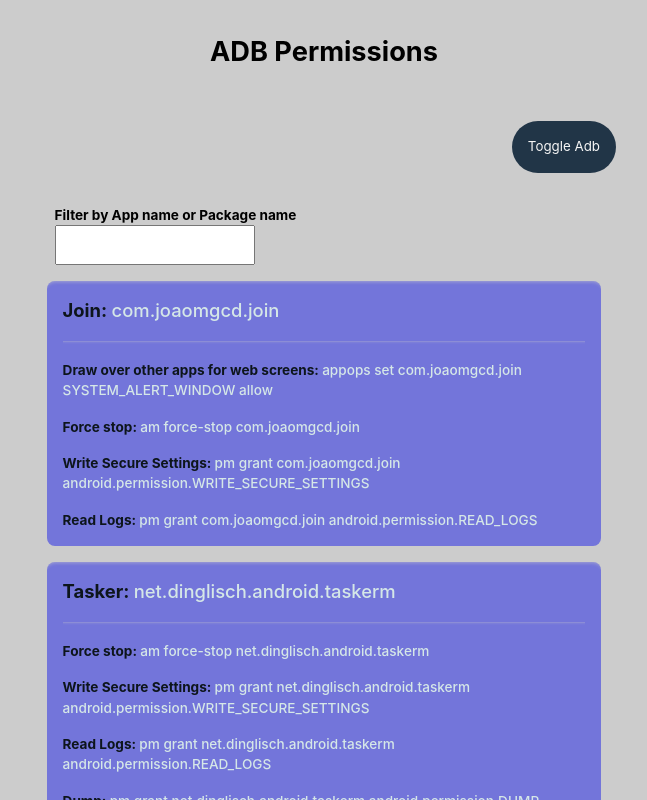
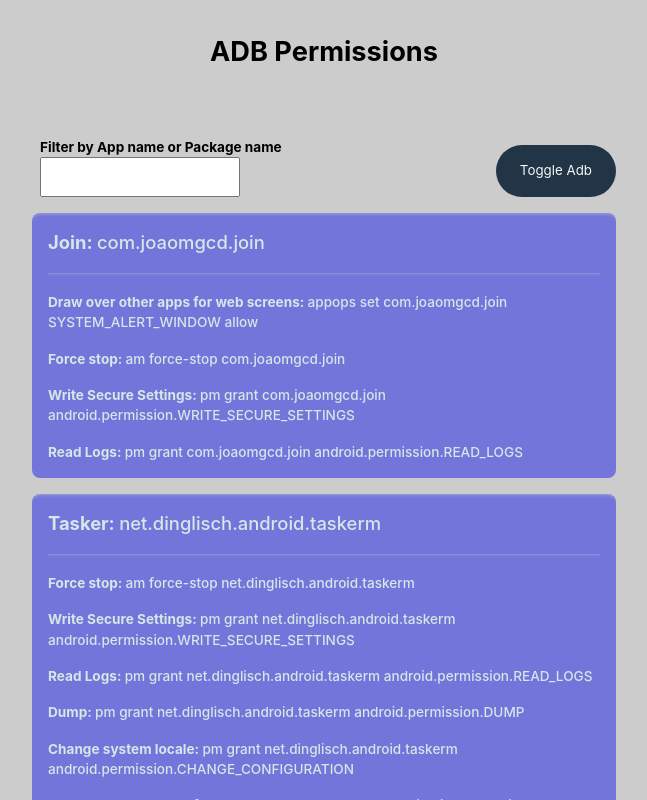
Before and after one commit to Pharma2022/adb-permissions, a React (Vite) app: page / in a window 1280 px wide. Shown: the top 800 px of the page, without its empty margins (316-963 px from the left). Built offline with nearby package versions, Linux system fonts and the light colour scheme.

Commit message:
updated css

```diff
--- a/src/components/Boxes.jsx
+++ b/src/components/Boxes.jsx
@@ -6,7 +6,7 @@
 
 
   return filteredPermissions.map(({ name, packageName, permissions }) => (
-        <div className='copy-item-container container flex-col' key={name}>
+        <div className='copy-item-container  flex-col' key={name}>
           <CopyItem
             name={name}
             packageName={packageName}
--- a/src/index.css
+++ b/src/index.css
@@ -10,7 +10,7 @@
 }
 h1{
   text-align: center;
-  padding: 2rem;
+  padding: 2rem 0;
 }
 .pointer{
   cursor: pointer;
@@ -52,6 +52,27 @@
 .wrap{
   flex-wrap: wrap;
 }
+.space-between{
+  justify-content: space-between;
+
+}
+.space-around{
+  justify-content: space-around;
+}
+.space-evenly{
+  justify-content: space-evenly;
+}
+.align-center{
+  align-items: center;
+}
+
+.align-end{
+  align-items: flex-end;
+}
+.w-full{
+  width: 100%;
+}
+
 .App{
   font-size: .85rem;
   gap: 1rem;
@@ -95,7 +116,7 @@
   margin-left: 1rem;
 }
 button{
-  padding: 1rem;
+  padding: 1rem 1.5rem;
   justify-self: flex-end;
   margin-inline: auto 0;
   border-radius: 5rem;
@@ -107,6 +128,8 @@
 .toggleButton{
   background-color: #213547;
   color: whitesmoke;
+  min-width: max-content;
+
 }
 .toggleButton:focus,.toggleButton:hover{
   transform: scale(.95);
@@ -120,6 +143,11 @@
 
 }
 .name{
-color: #0d151b
+  font-weight: 700;
+
 
 }
+.search-container{
+  padding-block:0;
+  margin-top:0
+}
--- a/src/pages/ADBPermissions.jsx
+++ b/src/pages/ADBPermissions.jsx
@@ -8,15 +8,15 @@
 
 const ADBPermissions = () => {
 
-  const {filter,isAdbVisible,toggleAdb,handleFilterChange,filteredPermissions}=useGlobalContext()
-
 
 
   return (
     <div className='App container flex-col'>
-      <h1>ADB Permissions</h1>
+        <h1>ADB Permissions</h1>
+      <div className='search-container flex-row space-around align-end'>
+    <Search />
     <ToggleButton />
-    <Search />
+        </div>
     <Boxes/>
 
 
```
